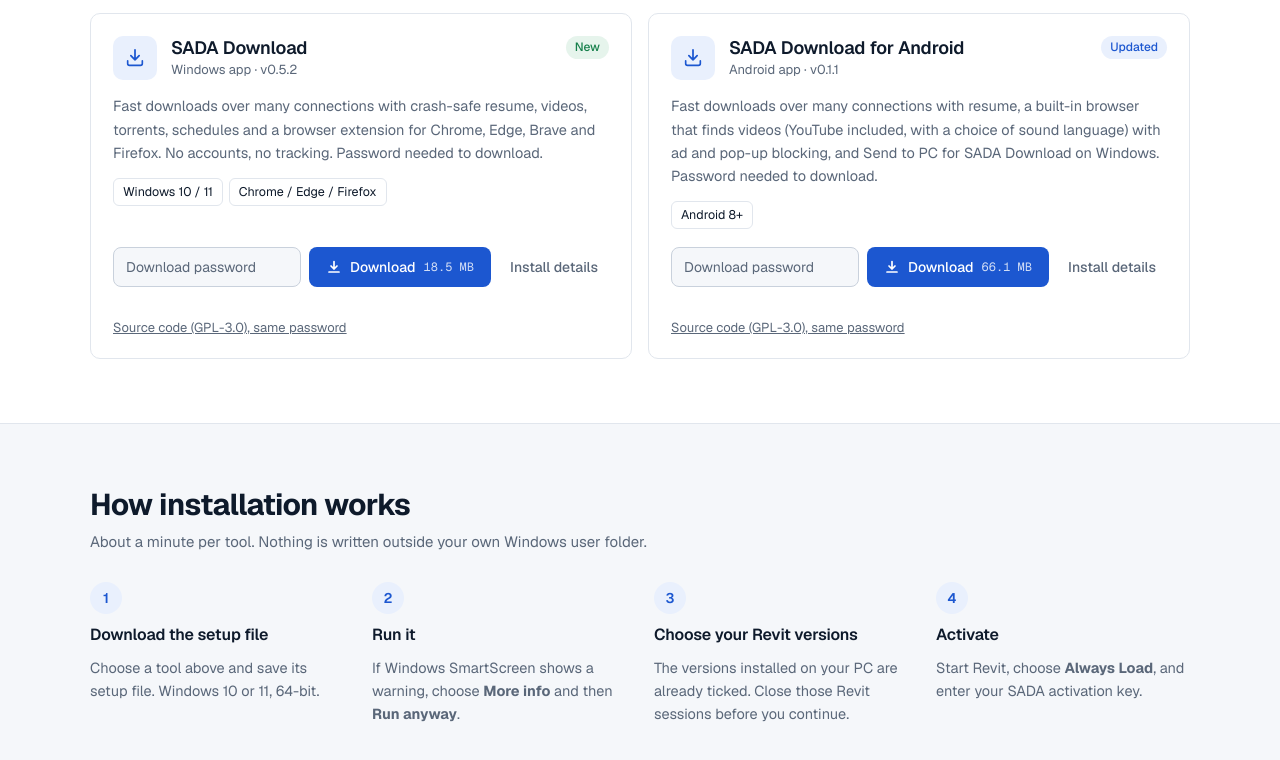
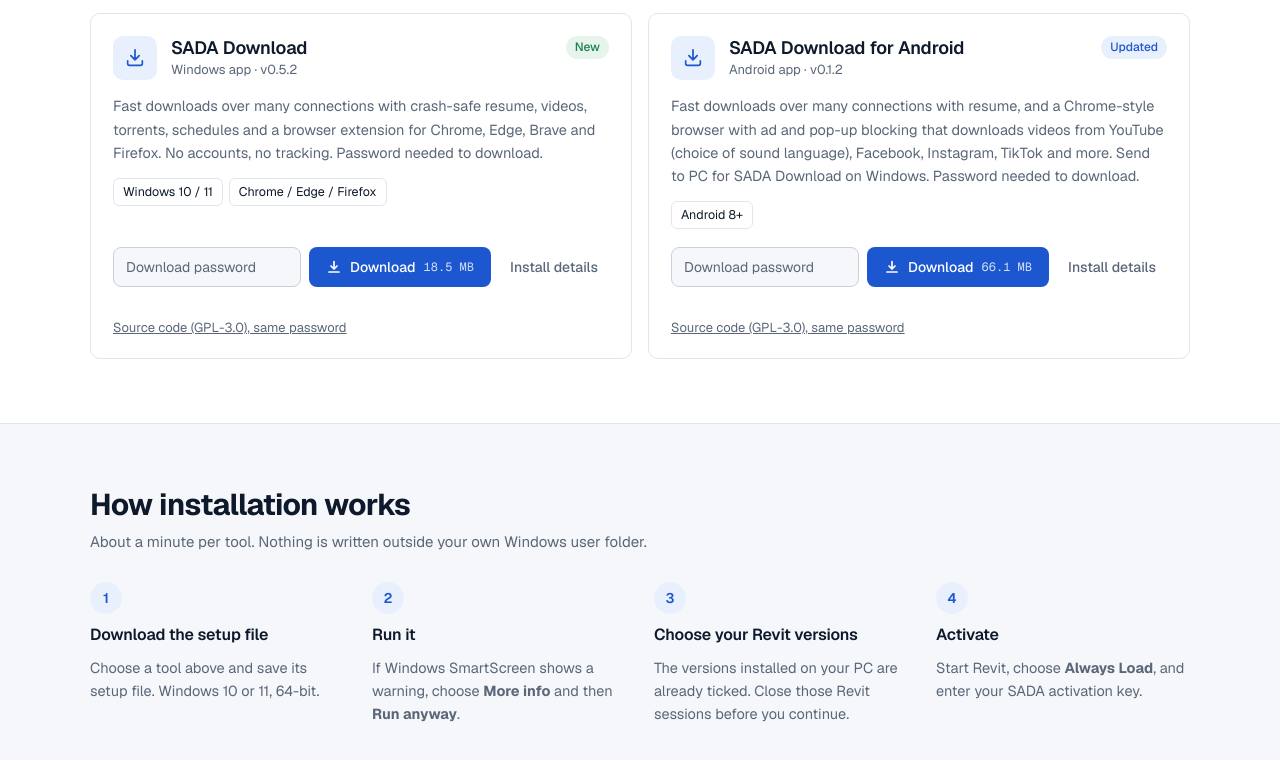
Before and after one commit to Abdalla0120/sada-installers, a plain HTML site: page index.html in a window 1280 px wide. Shown: the part 2097-2857 px from the top of the page. Drawn offline with nearby package versions, Linux system fonts and the light colour scheme.

Commit message:
SADA Download for Android 0.1.2: Facebook, Instagram and TikTok videos; a browser closer to Chrome
Co-Authored-By: Claude Opus 5.5 <noreply@anthropic.com>

```diff
--- a/index.html
+++ b/index.html
@@ -440,11 +440,11 @@ var ITEMS = [
     compat: ["Windows 10 / 11", "Chrome / Edge / Firefox"], where: "%LOCALAPPDATA%\\Programs\\SADA Download",
     sha: "0c86340615aafdb6b8dfc31f417d83c5a51d5241a1b9e1b354da2491f59e1b52", badge: "New",
     locked: { enc: "dl/SADA_Download_Setup.exe.sada", source: "dl/SADA_Download_source_0.5.2.zip.sada", sourceName: "SADA_Download_source_0.5.2.zip" } },
-  { name: "SADA Download for Android", group: "apps", icon: "download", kind: "Android app", file: "SADA_Download_Android.apk", size: "66.1 MB", version: "0.1.1",
-    desc: "Fast downloads over many connections with resume, a built-in browser that finds videos (YouTube included, with a choice of sound language) with ad and pop-up blocking, and Send to PC for SADA Download on Windows. Password needed to download.",
+  { name: "SADA Download for Android", group: "apps", icon: "download", kind: "Android app", file: "SADA_Download_Android.apk", size: "66.1 MB", version: "0.1.2",
+    desc: "Fast downloads over many connections with resume, and a Chrome-style browser with ad and pop-up blocking that downloads videos from YouTube (choice of sound language), Facebook, Instagram, TikTok and more. Send to PC for SADA Download on Windows. Password needed to download.",
     compat: ["Android 8+"], where: "Open the APK on your phone and allow \"Install unknown apps\"",
-    sha: "28b167fc2b3d24338bac553575d0cf6754df5df99edb15de0c33c777ab8e40c4", badge: "Updated",
-    locked: { enc: [1, 2, 3, 4, 5, 6, 7, 8, 9].map(function (n) { return "dl/SADA_Download_Android_0.1.1.apk.sada." + n; }), source: "dl/SADA_Download_Android_source_0.1.1.zip.sada", sourceName: "SADA_Download_Android_source_0.1.1.zip" } }
+    sha: "9b073a25d94b841a6c3bfb34464b732e18e46c112a091565eebcb64b48722be3", badge: "Updated",
+    locked: { enc: [1, 2, 3, 4, 5, 6, 7, 8, 9].map(function (n) { return "dl/SADA_Download_Android_0.1.2.apk.sada." + n; }), source: "dl/SADA_Download_Android_source_0.1.2.zip.sada", sourceName: "SADA_Download_Android_source_0.1.2.zip" } }
 ];
 var GROUP_LABEL = {}; GROUPS.forEach(function (g) { GROUP_LABEL[g.id] = g.label; });
 function esc(s) { return String(s).replace(/[&<>"]/g, function (c) { return { "&": "&amp;", "<": "&lt;", ">": "&gt;", '"': "&quot;" }[c]; }); }
```
Also changed, not shown: 11 other files.
